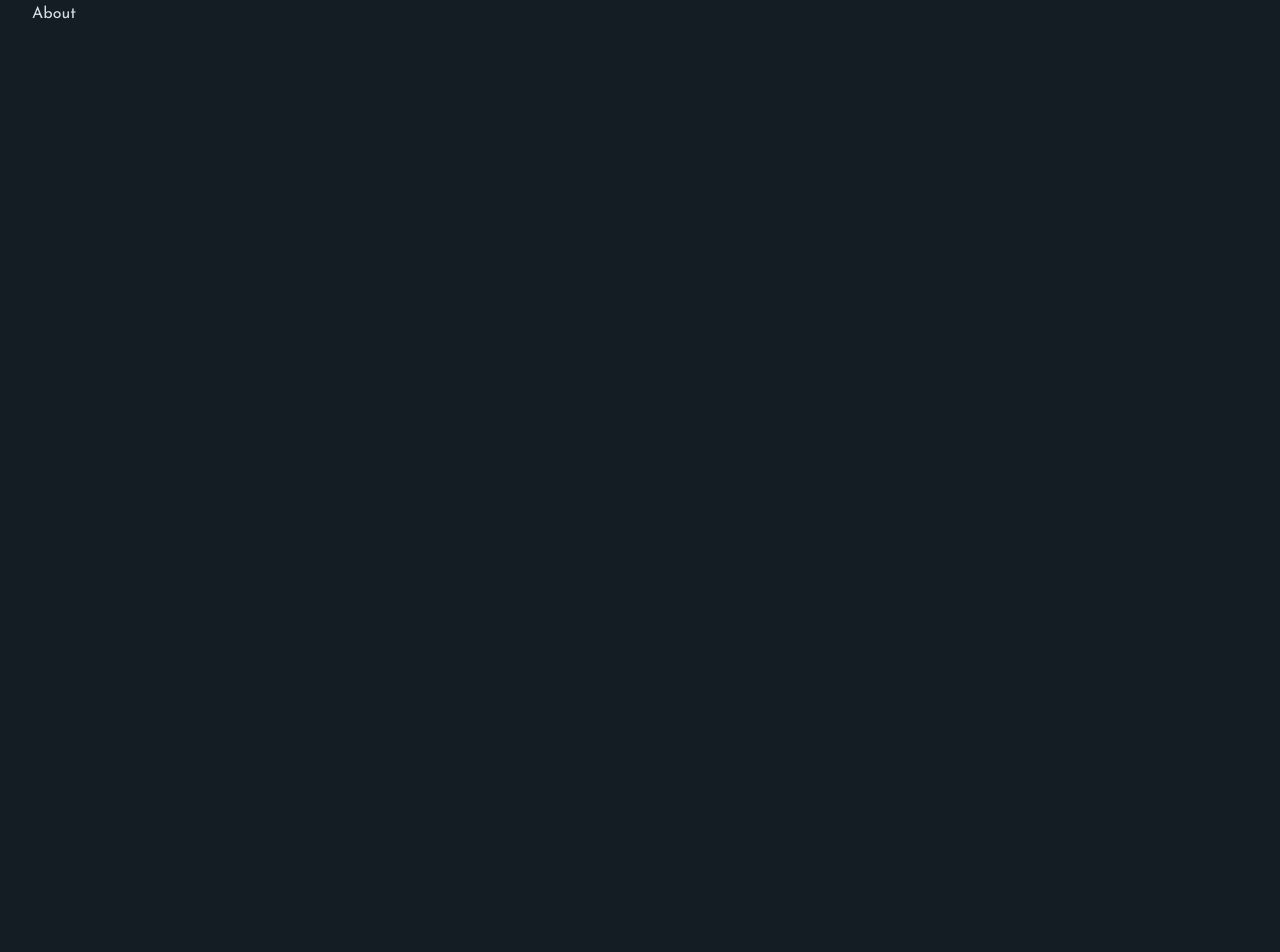
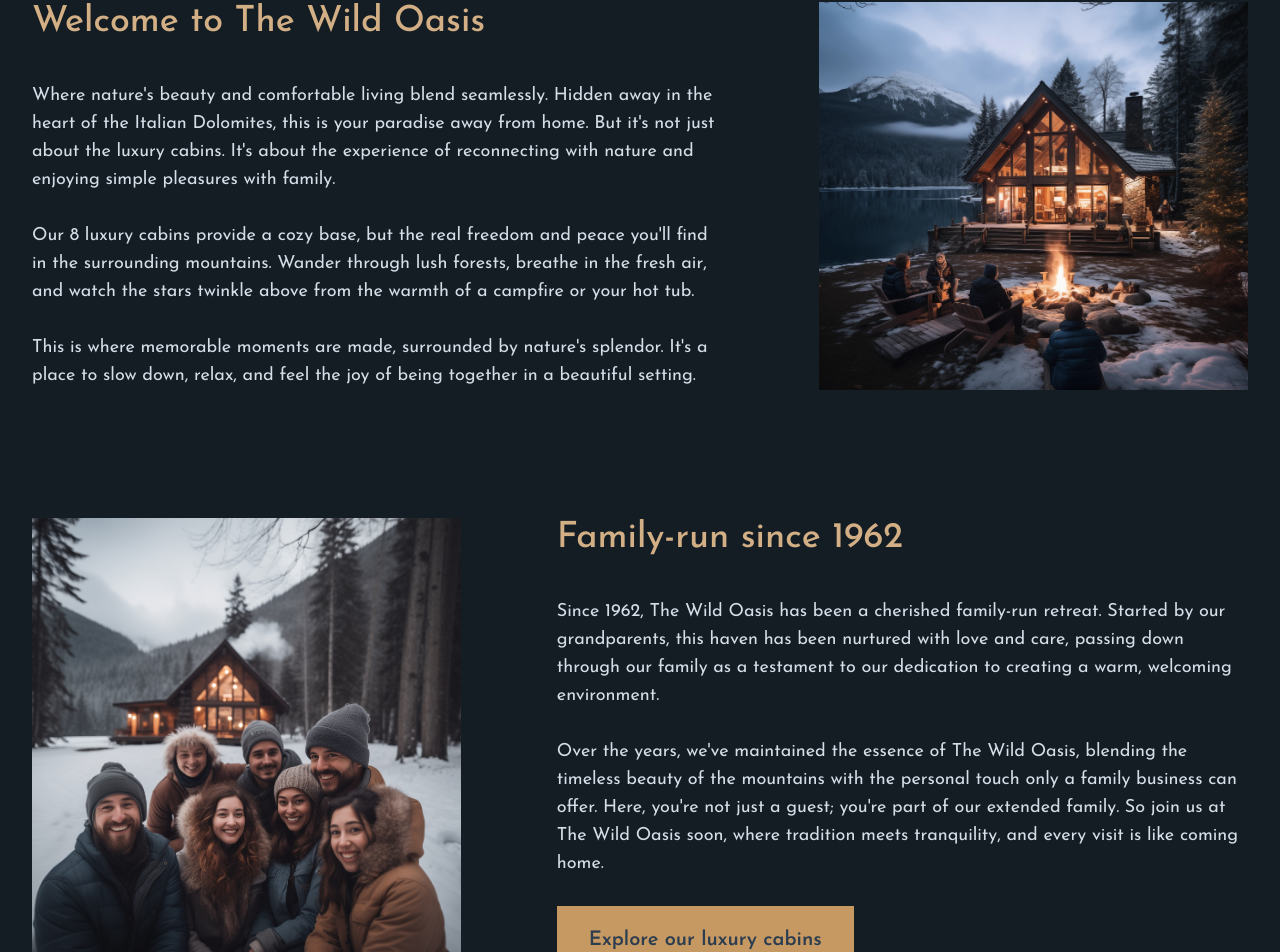
Before and after one commit to danielmuszkiet/the-wild-oasis-website, a Next.js app: page /about in a window 1280 px wide. Shown: the part 147-1099 px from the top of the page. Before the commit the page ends 800 px from the top, so only its background shows below. Built offline with nearby package versions, Linux system fonts and the light colour scheme.

Commit message:
add about page

```diff
--- a/app/about/page.tsx
+++ b/app/about/page.tsx
@@ -1,9 +1,92 @@
 import { Metadata } from "next";
+import Image from "next/image";
+
+import welcome_image from "@/public/about-1.jpg";
+import family_image from "@/public/about-2.jpg";
 
 export const metadata: Metadata = {
   title: "About",
 };
 
 export default function Page() {
-  return <p> About</p>;
+  return (
+    <div className="grid grid-cols-1 items-center gap-y-10 text-lg md:grid-cols-5 md:gap-x-24 md:gap-y-32">
+      <div className="relative h-80 w-full md:order-1 md:col-span-2 md:h-full">
+        <Image
+          src={welcome_image}
+          alt="Family sitting around a fire pit in front of cabin"
+          fill
+          objectFit="cover"
+          placeholder="blur"
+        />
+      </div>
+
+      <div className="col-span-3 md:order-0">
+        <h1 className="text-accent-400 mb-5 text-2xl font-medium md:mb-10 md:text-4xl">
+          Welcome to The Wild Oasis
+        </h1>
+        <div className="space-y-5 md:space-y-7">
+          <p>
+            Where nature&apos;s beauty and comfortable living blend seamlessly.
+            Hidden away in the heart of the Italian Dolomites, this is your
+            paradise away from home. But it&apos;s not just about the luxury
+            cabins. It&apos;s about the experience of reconnecting with nature
+            and enjoying simple pleasures with family.
+          </p>
+          <p>
+            Our 8 luxury cabins provide a cozy base, but the real freedom and
+            peace you&apos;ll find in the surrounding mountains. Wander through
+            lush forests, breathe in the fresh air, and watch the stars twinkle
+            above from the warmth of a campfire or your hot tub.
+          </p>
+          <p>
+            This is where memorable moments are made, surrounded by
+            nature&apos;s splendor. It&apos;s a place to slow down, relax, and
+            feel the joy of being together in a beautiful setting.
+          </p>
+        </div>
+      </div>
+
+      <div className="relative col-span-2 aspect-auto h-80 w-full md:order-1 md:h-full">
+        <Image
+          src={family_image}
+          alt="Family that manages The Wild Oasis"
+          fill
+          objectFit="cover"
+          placeholder="blur"
+        />
+      </div>
+
+      <div className="col-span-3 md:order-3">
+        <h1 className="text-accent-400 mb-5 text-2xl font-medium md:mb-10 md:text-4xl">
+          Family-run since 1962
+        </h1>
+        <div className="space-y-5 md:space-y-7">
+          <p>
+            Since 1962, The Wild Oasis has been a cherished family-run retreat.
+            Started by our grandparents, this haven has been nurtured with love
+            and care, passing down through our family as a testament to our
+            dedication to creating a warm, welcoming environment.
+          </p>
+          <p>
+            Over the years, we&apos;ve maintained the essence of The Wild Oasis,
+            blending the timeless beauty of the mountains with the personal
+            touch only a family business can offer. Here, you&apos;re not just a
+            guest; you&apos;re part of our extended family. So join us at The
+            Wild Oasis soon, where tradition meets tranquility, and every visit
+            is like coming home.
+          </p>
+
+          <div>
+            <a
+              href="/cabins"
+              className="bg-accent-500 text-primary-800 hover:bg-accent-600 hover:text-primary-900 inline-block px-5 py-4 text-lg leading-none font-semibold transition-all md:px-8 md:py-6 md:text-xl"
+            >
+              Explore our luxury cabins
+            </a>
+          </div>
+        </div>
+      </div>
+    </div>
+  );
 }
```
